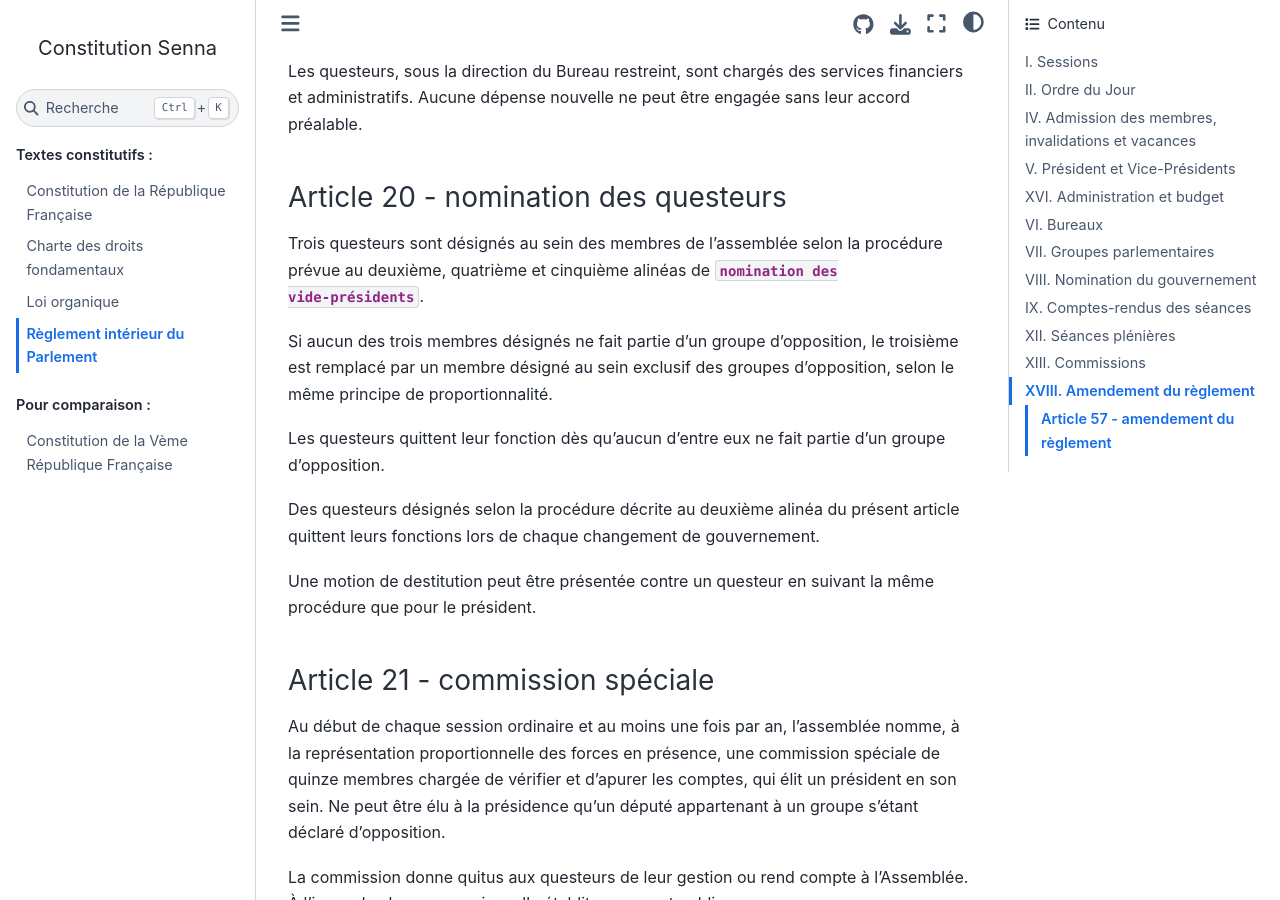
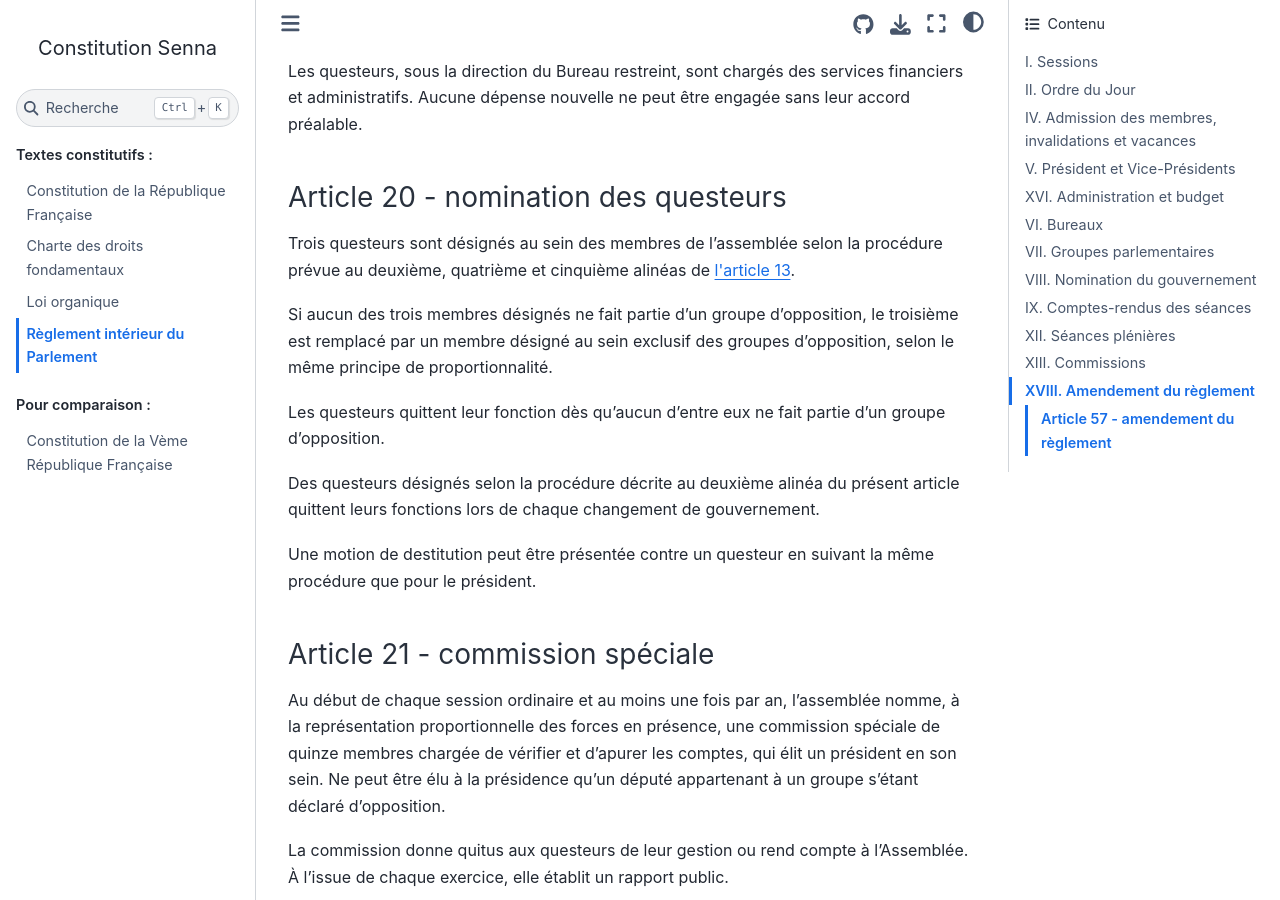
Before and after one commit to Gouvernathor/senna, a Sphinx documentation site: the page built from source/reglement_interieur.rst, in a window 1280 px wide and 900 px high, scrolled down 5798 px. Built offline with Sphinx 7.4.7 and the Sphinx Book theme 1.1.4, drawn with Linux system fonts in a browser that asks for light colours; some of the changed lines change nothing that is shown.

Commit message:
détails

```diff
--- a/source/reglement_interieur.rst
+++ b/source/reglement_interieur.rst
@@ -1,11 +1,6 @@
 ================================
 Règlement intérieur du Parlement
 ================================
-
-.. ------------
-.. Introduction
-.. ------------
-
 
 .. note::
     Ce texte établit le règlement intérieur des assemblées parlementaires. Sauf indication contraire,
@@ -25,22 +20,12 @@
     celui de l'Assemblée Générale des Nations Unies - plus délibératif et moins autoritaire.
 
 .. NOTES
-    motion de "clôture concurrente"?, où on fixe une date à laquelle la version du texte recevant la plus grande majorité sera considérée comme adoptée
-
-    quand aucune motion n'est à l'ordre du jour, un membre peut proposer une motion qui sera aussitôt ajoutée
-
     chercher toutes les mentions d'assemblée générale
-
-    indiquer comment sont reçues et gérées les demandes de 10% des membres prévues dans la constitution
 
     les approbations de pétitions de gouvernement viennent au Bureau
     vérifier la signature du citoyen dénommé chancelier
 
-    Après constitution des groupes, le Président de l’assemblée réunit ses représentants en vue de procéder à la division de la salle des séances en autant de secteurs qu’il y a de groupes, et de déterminer la place des membres non-inscrits par rapport aux groupes.
-
-    les lois retoquées par le conseil constit reviennent à la dernière assemblée
-
-    chapitre VI et VII du règlement actuel de l'assnat à mettre dans le nouveau titre XV
+    chapitre VI et VII du règlement actuel de l'assnat à mettre dans le nouveau titre XV, élections par l'assemblée
 
     fusionner les chapitres VIII, IX et X dans le titre XIII
 
@@ -52,19 +37,21 @@
     règles de l'attribution des sièges d'une commissions
     thèmes des grandes commissions (à renommer "commissions permanentes" ?)
     règles pour la réunion d'une commission pendant une séance de l'assemblée (au moins interdire les prises de décision de la commission)
-    chaque membre n'est que dans une seule grande commission
+    chaque membre n'est membre que d'une seule grande commission
     ajouter une commission plénière (committee of the whole) : son président est le premier des vice-présidents de l'assemblée, et ses vice-présidents sont les vice-présidents suivants de l'assemblée
 
     vérifier que la parole est bien distribuée à la proportionnelle pendant les QAG
 
     ajouter une partie sur le parcours d'un texte, comment il part en commission et revient et tout
     article 78 du docs
+    les lois retoquées par le conseil constit reviennent à la dernière assemblée
+    référendum lors de l'adoption sans le sénat
 
     idem pour la CMP
 
     convocation et odj des sessions extraordinaires
 
-    discipline ?
+    discipline
 
     rapporteur d'un texte
 
@@ -267,7 +254,7 @@
 .. article:: nomination des questeurs
 
 Trois questeurs sont désignés au sein des membres de l'assemblée selon la procédure prévue au
-deuxième, quatrième et cinquième alinéas de :artref:`nomination des vide-présidents`.
+deuxième, quatrième et cinquième alinéas de :artref:`nomination des vice-présidents`.
 
 Si aucun des trois membres désignés ne fait partie d'un groupe d'opposition, le troisième est
 remplacé par un membre désigné au sein exclusif des groupes d'opposition, selon le même principe de
```
